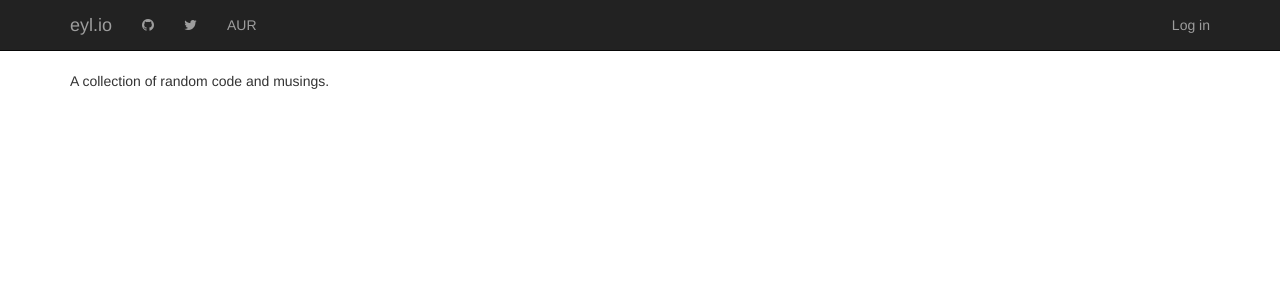
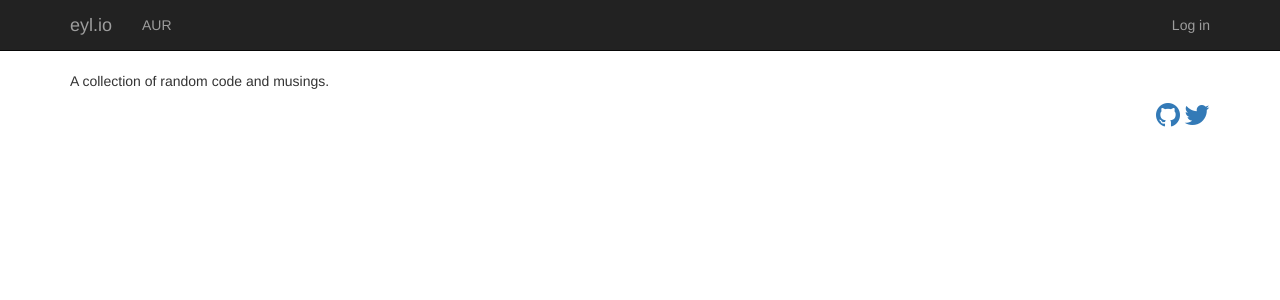
Before and after one commit to eyolfson/site, a Django app: page / in a window 1280 px wide. Shown: the top 300 px of the page. Run offline with Django 3.2, Linux system fonts and the light colour scheme; data that the repository does not hold is empty; some libraries are stand-ins or nearby versions.

Commit message:
Add github and twitter links to home only

```diff
--- a/templates/base.html
+++ b/templates/base.html
@@ -24,8 +24,6 @@
 
         <div class="collapse navbar-collapse">
           <ul class="nav navbar-nav">
-            <li><a href="https://github.com/eyolfson/"><i class="fa fa-github"></i></a></li>
-            <li><a href="https://twitter.com/eyolfson/"><i class="fa fa-twitter"></i></a></li>
             <li{% block nav-aur %}{% endblock %}><a href="{% url 'aur:home' %}">AUR</a></li>
           </ul>
           <ul class="nav navbar-nav navbar-right">
--- a/templates/home.html
+++ b/templates/home.html
@@ -1,7 +1,7 @@
 {% extends "base.html" %}
 {% load staticfiles %}
 
-{% block title %}Home{% endblock %}
+{% block title %}Eyl{% endblock %}
 
 {% block content %}
 <p>A collection of random code and musings.</p>
@@ -11,4 +11,9 @@
 
 {% include "aur/updates_table.html" with updates=aur_updates %}
 {% endif %}
+
+<p class="text-right">
+  <a href="https://github.com/eyolfson/"><i class="fa fa-github fa-2x"></i></a>
+  <a href="https://twitter.com/eyolfson/"><i class="fa fa-twitter fa-2x"></i></a>
+</p>
 {% endblock %}
```
